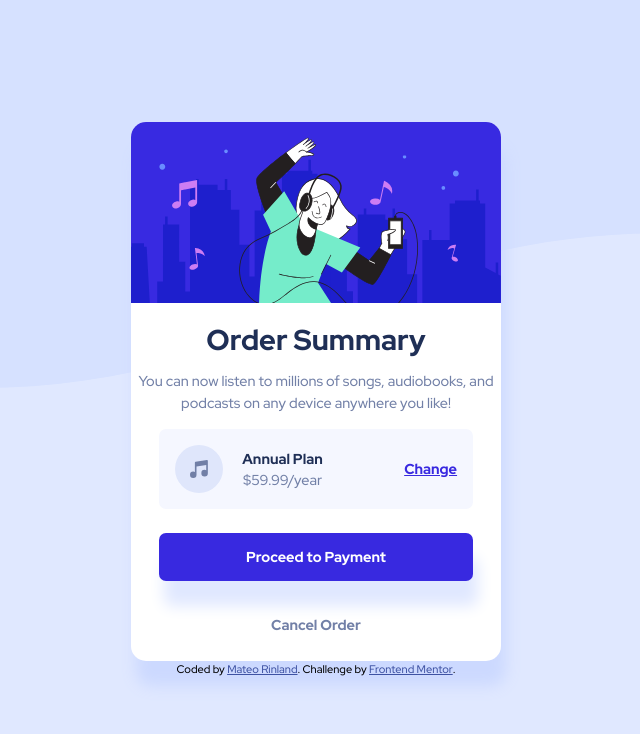
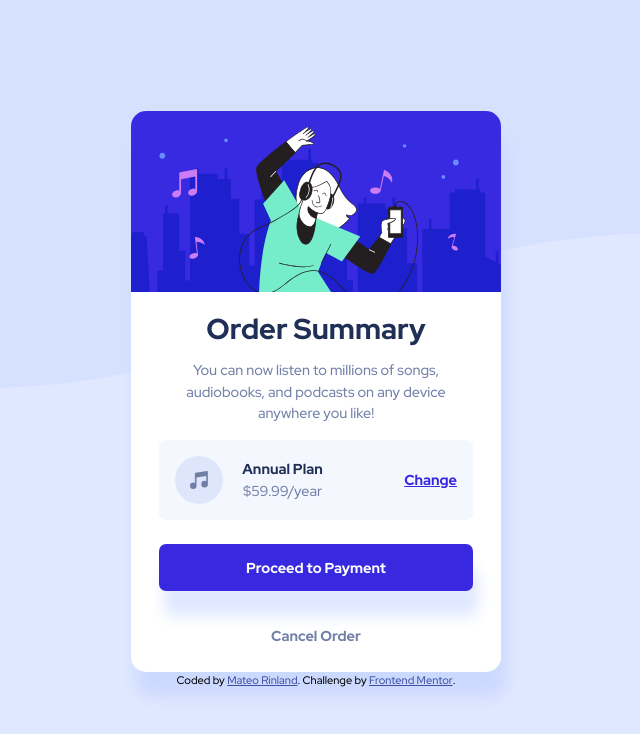
Before and after one commit to mateorinland/Order-summary-component, a plain HTML site: page index.html in a window 1280 px wide. Shown: the whole page, without its empty margins (324-964 px from the left). Drawn offline with nearby package versions, Linux system fonts and the light colour scheme; files that its build step writes are made by us from their sources; files whose address does not match are found by name.

Commit message:
Update styles.scss

```diff
--- a/CSS/styles.scss
+++ b/CSS/styles.scss
@@ -35,7 +35,12 @@ body {
     border-radius: 15px;
     overflow: hidden;
     box-shadow: 5px 25px 15px $Less_pale_blue;
+    .hero-image {
+        width: 100%;
+        height: 100%;
+    }
     .order-text {
+        padding: 0 2rem;
         h1 {
             font-weight: 800;
             font-size: 1.4rem;
@@ -54,6 +59,7 @@ body {
         border-radius: 7px;
         margin: 1rem;
         padding: 1rem 1rem;
+        width: 85%;
         img {
             height: 50%;
             display: inline-block;
@@ -140,7 +146,7 @@ small {
             }
         }
         .product-summary {
-                width: 85%;
+
                 justify-content: space-between;
         }
     }
```
